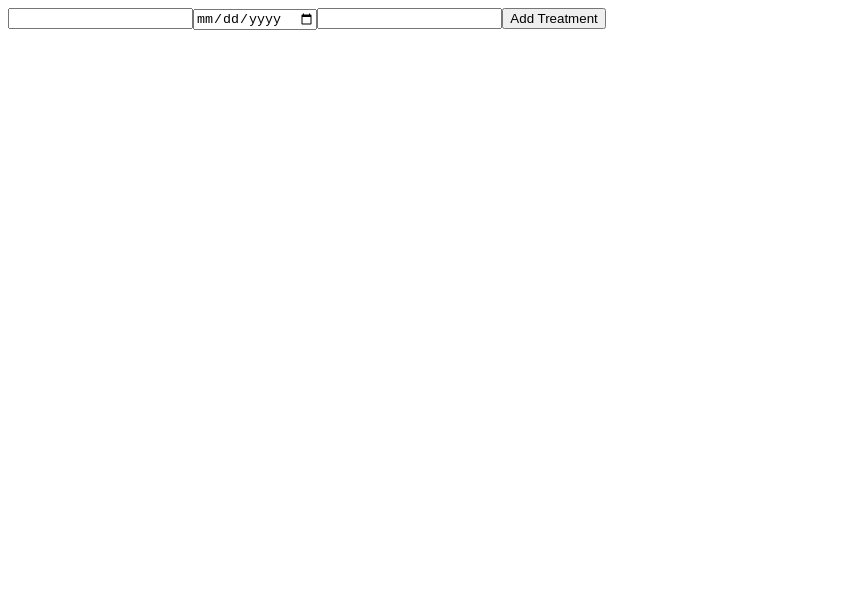
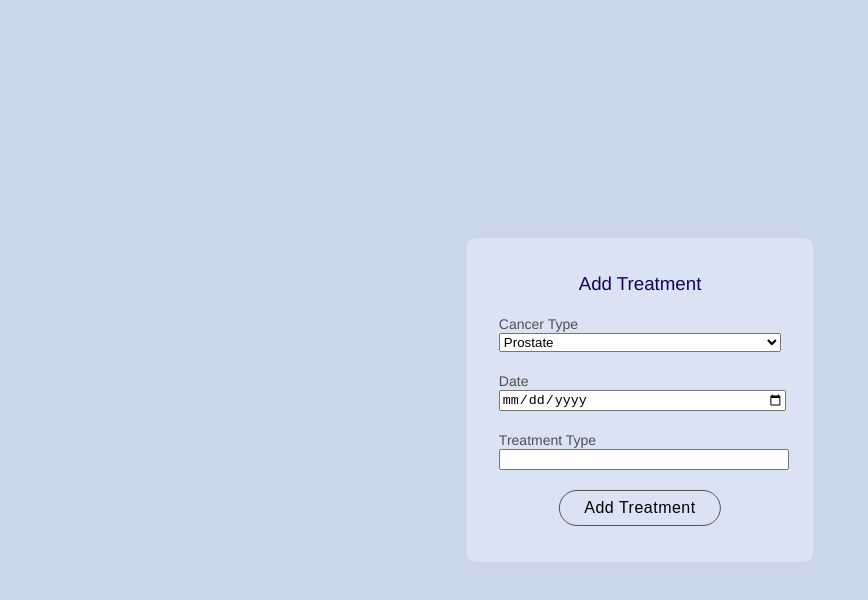
Before and after one commit to dan-knight/OncHx, a React (Create React App) app: page / in a window 1280 px wide. Shown: the top 600 px of the page, without its empty margins (0-868 px from the left). Built offline with nearby package versions, Linux system fonts and the light colour scheme.

Commit message:
Setup basic styling
- All styling lives in main.scss for now, but can be split up when
  needed.

- Setup basic layout and neutral colours. This can be changed when
  a colour scheme is chosen (keeping depth from grayscale).

```diff
--- a/src/components/TreatmentInput.jsx
+++ b/src/components/TreatmentInput.jsx
@@ -1,15 +1,33 @@
-export default function TreatmentInput({ onSubmit }) {
+export default function TreatmentInput() {
   function handleSubmit(event) {
     event.preventDefault();
-    onSubmit('treatment');
   }
 
   return (
-    <form onSubmit={handleSubmit}>
-      <input name='pid' />
-      <input name='date' type='date' />
-      <input name='treatment' />
-      <button type='submit'>Add Treatment</button>
-    </form>
+    <div className='form'>
+      <h3>Add Treatment</h3>
+      <form onSubmit={handleSubmit}>
+        <span>
+          <label>Cancer Type</label>
+          <select name='cancer-type'>
+            <option>Prostate</option>
+            <option>Brain</option>
+            <option>Lung</option>
+            <option>Breast</option>
+          </select>
+        </span>
+        <span>
+          <label>Date</label>
+          <input name='date' type='date' />
+        </span>
+        <span>
+          <label>Treatment Type</label>
+          <input name='treatment' />
+        </span>
+        <span className='button'>
+          <button type='submit'>Add Treatment</button>
+        </span>
+      </form>
+    </div>
   );
 }
--- a/src/index.js
+++ b/src/index.js
@@ -2,6 +2,8 @@ import React from 'react';
 import ReactDOM from 'react-dom';
 import App from './App';
 import reportWebVitals from './reportWebVitals';
+
+import './style/main.css';
 
 ReactDOM.render(
   <React.StrictMode>
--- /dev/null
+++ b/src/style/main.css
@@ -0,0 +1,63 @@
+html {
+  width: 100vw;
+  height: 100vh;
+}
+
+body {
+  background: #cad6e9;
+  text-align: center;
+  font-family: "Manrope", "Helvetica", "sans-serif";
+  color: #1b0058;
+}
+
+.app {
+  background: #e6effd8c;
+  margin: 0;
+  padding: 1rem 2rem;
+  border-radius: 0.5rem;
+  position: absolute;
+  top: 50%;
+  left: 50%;
+  -ms-transform: translate(-50%, -50%);
+  transform: translate(-50%, -50%);
+}
+
+.form h3 {
+  font-weight: 500;
+}
+
+form {
+  text-align: left;
+}
+form span {
+  display: block;
+  margin: 1.25rem 0;
+}
+form span.button {
+  text-align: center;
+}
+form span input, form span select {
+  width: 100%;
+}
+form span label {
+  color: #505050;
+  font-size: 0.875rem;
+  font-weight: 500;
+}
+
+button {
+  background: none;
+  padding: 0.5rem 1.5rem;
+  border: 0.03125rem #505050 solid;
+  border-radius: 2rem;
+  font-size: 1rem;
+  letter-spacing: 0.03125rem;
+  cursor: pointer;
+  transition: border-color 0.5s, color 0.5s;
+}
+button:hover {
+  border-color: #909090;
+  color: #505050;
+}
+
+/*# sourceMappingURL=main.css.map */
--- /dev/null
+++ b/src/style/scss/main.scss
@@ -0,0 +1,76 @@
+html {
+  width: 100vw;
+  height: 100vh;
+}
+
+body {
+  background: #cad6e9;
+  text-align: center;
+
+  font-family: 'Manrope', 'Helvetica', 'sans-serif';
+  color: #1b0058;
+}
+
+.app {
+  background: #e6effd8c;
+
+  margin: 0;
+  padding: 1rem 2rem;
+  border-radius: 0.5rem;
+
+  position: absolute;
+  top: 50%;
+  left: 50%;
+
+  -ms-transform: translate(-50%, -50%);
+  transform: translate(-50%, -50%);
+}
+
+.form {
+  h3 {
+    font-weight: 500;
+  }
+}
+
+form {
+  text-align: left;
+
+  span {
+    display: block;
+    margin: 1.25rem 0;
+
+    &.button {
+      text-align: center;
+    }
+
+    input, select {
+      width: 100%;
+    }
+
+    label {
+      color: #505050;
+      font-size: 0.875rem;
+      font-weight: 500;
+    }
+  }
+}
+
+button {
+  background: none;
+  padding: 0.5rem 1.5rem;
+
+  border: 0.03125rem #505050 solid;
+  border-radius: 2rem;
+
+  font-size: 1rem;
+  letter-spacing: 0.03125rem;
+
+  cursor: pointer;
+
+  transition: border-color 0.5s, color 0.5s;
+
+  &:hover {
+    border-color: #909090;
+    color: #505050;
+  }
+}
```
Also changed, not shown: 1 other file (tests, documents, lock files or other folders).
